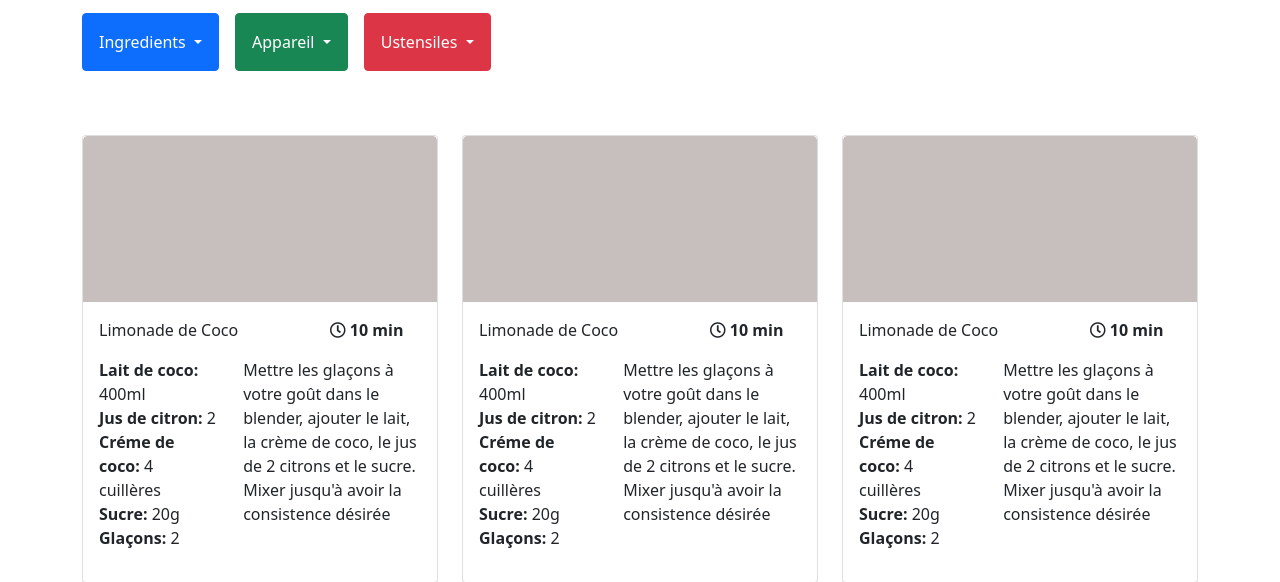
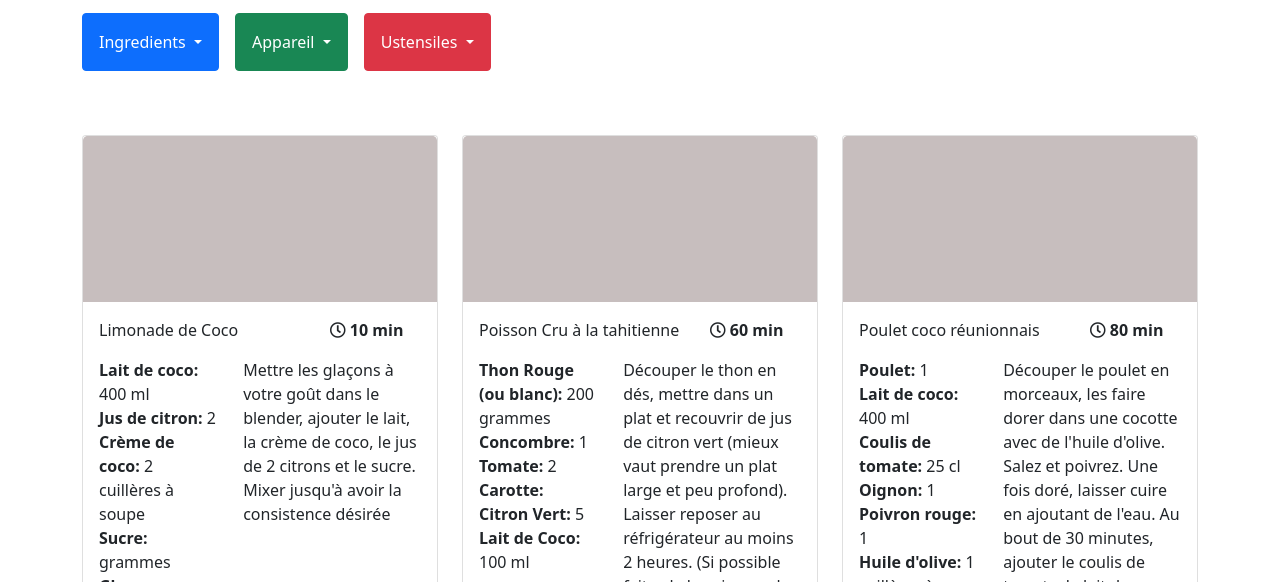
Before and after one commit to Godrade/JorisRuggeri_7_02122021, a plain HTML site: page index.html in a window 1280 px wide. Shown: the part 218-800 px from the top of the page. Drawn offline with nearby package versions, Linux system fonts and the light colour scheme.

Commit message:
SearchBar

```diff
--- /dev/null
+++ b/assets/js/search.js
@@ -0,0 +1,72 @@
+
+//Affichage des recettes (Toutes)
+for (let recipeIndex = 0; recipeIndex < recipes.length; recipeIndex++) {
+
+    const divSection = document.getElementById('sectionRecipe');
+    const divElt = document.createElement('div');
+    divElt.className = "col-12 col-sm-12 col-md-6 col-lg-6 col-xl-4 col-xxl-4 mt-3";
+    divElt.id = recipes[recipeIndex].id;
+
+    const ingredients = () => {
+        let item = "";
+        for (let index = 0; index < recipes[recipeIndex].ingredients.length; index++) {
+            const { ingredient, unit, quantity } = recipes[recipeIndex].ingredients[index]
+            item += `<li><strong>${ingredient}:</strong> ${quantity ?? ''} ${unit ?? ''}</li>`;
+        }
+        return item;
+    }
+
+
+    const templatePage = `<div class="card">
+        <img src="assets/images/default-recipe-cover.svg" class="card-img-top" alt="">
+        <div class="card-body row">
+            <div class="col-8">
+                <p>${recipes[recipeIndex]['name']}</p>
+            </div>
+            <div class="col-4">
+                <p class="fw-bold"><i class="far fa-clock"></i> <span>${recipes[recipeIndex]['time']}</span> min</p>
+            </div>
+            <div class="col-5">
+                <ul class="fs-6 navbar-nav">
+                    ${ingredients()}
+                </ul>
+            </div>
+            <div class="col-7">
+                <p class="fs-6">
+                ${recipes[recipeIndex]['description']}
+                </p>
+            </div>
+        </div>
+    </div>`;
+
+    divSection.appendChild(divElt);
+    divElt.innerHTML = templatePage;
+}
+
+//Detection de la barre de recherche (3 lettres minimum)
+const searchBar = document.getElementById('searchBar');
+searchBar.addEventListener('change', (e) => {
+    if (searchBar.value.length >= 3){
+        for (let recipeIndex = 0; recipeIndex < recipes.length; recipeIndex++) {
+            document.getElementById(recipes[recipeIndex].id).style.display = 'block';
+
+            const searchValue = searchBar.value.toLowerCase().trim();
+            const wordName = recipes[recipeIndex].name.toLowerCase().split(' ');
+            const wordDescription = recipes[recipeIndex].description.toLowerCase().split(' ');
+            let wordIngredient = [];
+
+            for (let index = 0; index < recipes[recipeIndex].ingredients.length; index++) {
+                wordIngredient.push(recipes[recipeIndex].ingredients[index].ingredient.toLowerCase().split(' ').pop());
+            }
+
+            const wordNameNotFind = wordName.indexOf(searchValue) === -1;
+            const wordDescriptionNotFind = wordDescription.indexOf(searchValue) === -1;
+            const wordIngredientNotFind = wordIngredient.indexOf(searchValue) === -1;
+
+            if (wordDescriptionNotFind && wordNameNotFind && wordIngredientNotFind){
+                document.getElementById(recipes[recipeIndex].id).style.display = 'none';
+            }
+
+        }
+    }
+})
--- a/data/recipes.js
+++ b/data/recipes.js
@@ -1,4 +1,4 @@
-export const recipes = [
+const recipes = [
     {
         "id": 1,
         "name": "Limonade de Coco",
--- a/index.html
+++ b/index.html
@@ -12,8 +12,6 @@
     <link rel="stylesheet" href="https://cdnjs.cloudflare.com/ajax/libs/font-awesome/5.15.2/css/all.min.css"
           integrity="sha512-HK5fgLBL+xu6dm/Ii3z4xhlSUyZgTT9tuc/hSrtw6uzJOvgRr2a9jyxxT1ely+B+xFAmJKVSTbpM/CuL7qxO8w=="
           crossorigin="anonymous"/>
-
-    <link href="assets/css/style.css" rel="stylesheet">
 
 
 </head>
@@ -33,7 +31,7 @@
                     <input type="text" class="form-control p-3"
                            placeholder="Rechercher un ingrédient, appareil, ustensiles ou une recette"
                            aria-label="Rechercher un ingrédient, appareil, ustensiles ou une recette"
-                           aria-describedby="button-addon2">
+                           aria-describedby="button-addon2" id="searchBar">
                     <button class="btn btn-outline-secondary" type="button" id="button-addon2"><i
                             class="fas fa-search"></i></button>
                 </div>
@@ -76,99 +74,17 @@
         </div>
     </section>
     <section class="container mt-5">
-        <div class="row">
-            <div class="col-12 col-sm-12 col-md-6 col-lg-6 col-xl-4 col-xxl-4 mt-3">
-                <div class="card">
-                    <img src="assets/images/default-recipe-cover.svg" class="card-img-top" alt="">
-                    <div class="card-body row">
-                        <div class="col-8">
-                            <p>Limonade de Coco</p>
-                        </div>
-                        <div class="col-4">
-                            <p class="fw-bold"><i class="far fa-clock"></i> <span>10</span> min</p>
-                        </div>
-                        <div class="col-5">
-                            <p class="fs-6">
-                                <strong>Lait de coco:</strong> 400ml<br>
-                                <strong>Jus de citron:</strong> 2<br>
-                                <strong>Créme de coco:</strong> 4 cuillères<br>
-                                <strong>Sucre:</strong> 20g<br>
-                                <strong>Glaçons:</strong> 2<br>
-                            </p>
-                        </div>
-                        <div class="col-7">
-                            <p class="fs-6">
-                                Mettre les glaçons à votre goût dans le blender, ajouter le lait, la crème de coco, le
-                                jus de 2 citrons et le sucre. Mixer jusqu'à avoir la consistence désirée
-                            </p>
-                        </div>
-                    </div>
-                </div>
-            </div>
-            <div class="col-12 col-sm-12 col-md-6 col-lg-6 col-xl-4 col-xxl-4 mt-3">
-                <div class="card">
-                    <img src="assets/images/default-recipe-cover.svg" class="card-img-top" alt="">
-                    <div class="card-body row">
-                        <div class="col-8">
-                            <p>Limonade de Coco</p>
-                        </div>
-                        <div class="col-4">
-                            <p class="fw-bold"><i class="far fa-clock"></i> <span>10</span> min</p>
-                        </div>
-                        <div class="col-5">
-                            <p class="fs-6">
-                                <strong>Lait de coco:</strong> 400ml<br>
-                                <strong>Jus de citron:</strong> 2<br>
-                                <strong>Créme de coco:</strong> 4 cuillères<br>
-                                <strong>Sucre:</strong> 20g<br>
-                                <strong>Glaçons:</strong> 2<br>
-                            </p>
-                        </div>
-                        <div class="col-7">
-                            <p class="fs-6">
-                                Mettre les glaçons à votre goût dans le blender, ajouter le lait, la crème de coco, le
-                                jus de 2 citrons et le sucre. Mixer jusqu'à avoir la consistence désirée
-                            </p>
-                        </div>
-                    </div>
-                </div>
-            </div>
-            <div class="col-12 col-sm-12 col-md-6 col-lg-6 col-xl-4 col-xxl-4 mt-3">
-                <div class="card">
-                    <img src="assets/images/default-recipe-cover.svg" class="card-img-top" alt="">
-                    <div class="card-body row">
-                        <div class="col-8">
-                            <p>Limonade de Coco</p>
-                        </div>
-                        <div class="col-4">
-                            <p class="fw-bold"><i class="far fa-clock"></i> <span>10</span> min</p>
-                        </div>
-                        <div class="col-5">
-                            <p class="fs-6">
-                                <strong>Lait de coco:</strong> 400ml<br>
-                                <strong>Jus de citron:</strong> 2<br>
-                                <strong>Créme de coco:</strong> 4 cuillères<br>
-                                <strong>Sucre:</strong> 20g<br>
-                                <strong>Glaçons:</strong> 2<br>
-                            </p>
-                        </div>
-                        <div class="col-7">
-                            <p class="fs-6">
-                                Mettre les glaçons à votre goût dans le blender, ajouter le lait, la crème de coco, le
-                                jus de 2 citrons et le sucre. Mixer jusqu'à avoir la consistence désirée
-                            </p>
-                        </div>
-                    </div>
-                </div>
-            </div>
-        </div>
+        <div class="row" id="sectionRecipe"></div>
     </section>
 </main>
 
 
-<!-- SCRIPT -->
-<script src="https://cdn.jsdelivr.net/npm/bootstrap@5.0.2/dist/js/bootstrap.bundle.min.js"
-        integrity="sha384-MrcW6ZMFYlzcLA8Nl+NtUVF0sA7MsXsP1UyJoMp4YLEuNSfAP+JcXn/tWtIaxVXM"
-        crossorigin="anonymous"></script>
+    <!-- SCRIPT -->
+    <script src="https://cdn.jsdelivr.net/npm/bootstrap@5.0.2/dist/js/bootstrap.bundle.min.js"
+            integrity="sha384-MrcW6ZMFYlzcLA8Nl+NtUVF0sA7MsXsP1UyJoMp4YLEuNSfAP+JcXn/tWtIaxVXM"
+            crossorigin="anonymous">
+    </script>
+    <script src="data/recipes.js"></script>
+    <script src="assets/js/search.js" type="module"></script>
 </body>
 </html>
```
